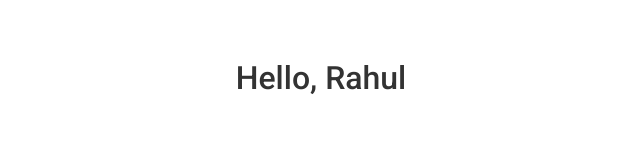
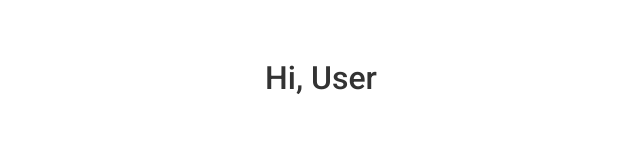
Before and after one commit to mamata559/conditional-renderring-session, a React (Create React App) app: page / in a window 1280 px wide. Shown: the top 160 px of the page, without its empty margins (303-943 px from the left). Built offline with nearby package versions, Linux system fonts and the light colour scheme.

Commit message:
Adding Component with props

```diff
--- a/src/App.js
+++ b/src/App.js
@@ -8,7 +8,7 @@ class App extends Component {
   render() {
     return (
       <div className="container">
-        <Welcome />
+        <Welcome greeting="Hi" name="User" />
       </div>
     )
   }
```
